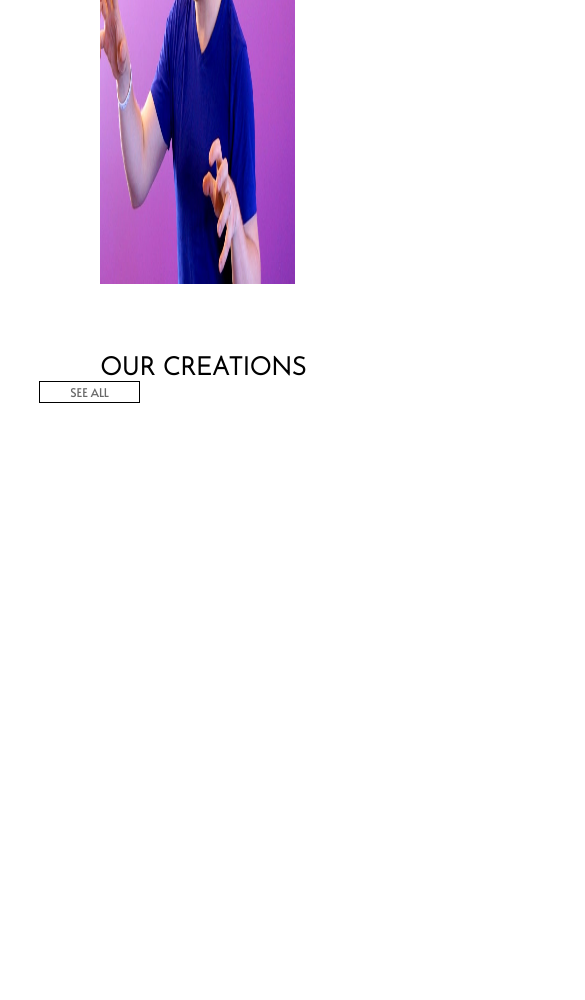
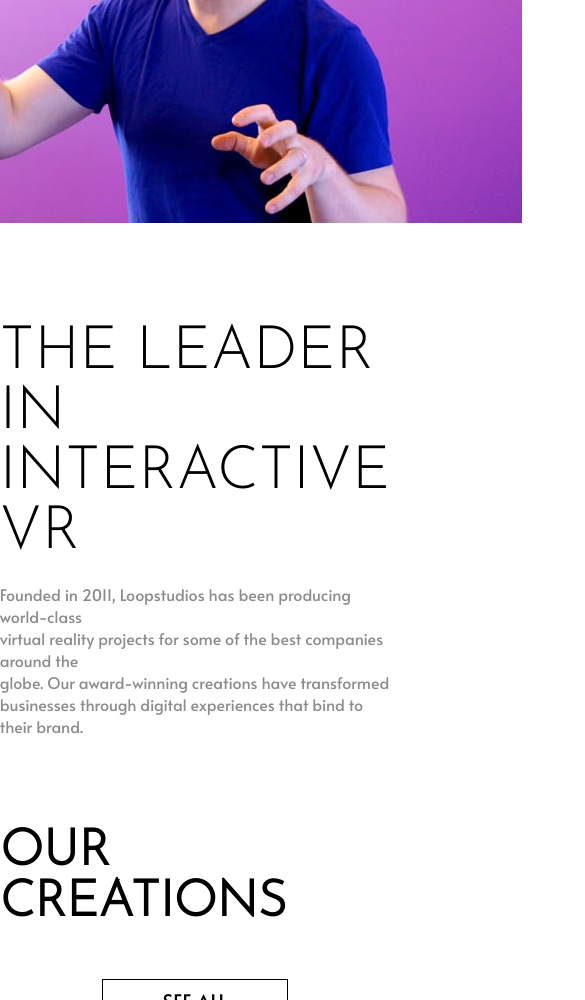
Before and after one commit to NenadBubalo/loopstudios-landing-page, a plain HTML site: page src/main.html in a window 390 px wide. Shown: the part 1000-2000 px from the top of the page, 585 px wide, since content can reach past the window. Drawn offline with nearby package versions, Linux system fonts and the light colour scheme.

Commit message:
Release 16.08.21

```diff
--- a/src/main.html
+++ b/src/main.html
@@ -3,6 +3,7 @@
 <head>
     <meta charset="UTF-8">
     <title>loopstudios-landing-page</title>
+    <meta name="viewport" content="width=device-width, initial-scale=1.0">
     <link rel="stylesheet" href="style.css">
 </head>
 <body>
@@ -28,7 +29,7 @@
     <main>
         <div class="main__imageText">
             <img src="../images/desktop/image-interactive.jpg" class="main__imageText-image">
-            <div class="main__imageText-text">
+            <div class="main__imageText-text" id="About">
                 <h1 class="main__imageText-text-h1">
                     The leader in<br> interactive VR
                 </h1>
@@ -38,6 +39,20 @@
                 </p>
             </div>
         </div>
+        <!--Mobile version from main__imageText-->
+        <div class="main__imageText-Mobile">
+            <img src="../images/mobile/image-interactive.jpg" class="main__imageText-image-Mobile">
+            <div class="main__imageText-text-Mobile" id="About">
+                <h1 class="main__imageText-text-h1-Mobile">
+                    The leader in<br> interactive VR
+                </h1>
+                <p class="main__imageText-text-p-Mobile">
+                    Founded in 2011, Loopstudios has been producing world-class<br> virtual reality projects for some of the best companies around the<br> globe.
+                    Our award-winning creations have transformed<br> businesses through digital experiences that bind to their brand.
+                </p>
+            </div>
+        </div>
+        <!--Mobile version end-->
         <div class="main__creationsButton">
             <h1 class="main__creationsButton-h1">our creations</h1>
             <button type="button" name="button" class="main__creationsButton-button" id="button">
--- a/src/style.css
+++ b/src/style.css
@@ -142,6 +142,10 @@
     cursor: pointer;
 }
 
+.main__imageText-Mobile {
+    display: none;
+}
+
 .button__text {
     font-family: "Alata", sans-serif;
     text-transform: uppercase;
@@ -231,3 +235,82 @@
     float: right;
     color: hsl(0, 0%, 100%);
 }
+
+
+/** 992px oder schmaler */
+@media (max-width: 62em) {
+    header {
+        background-image: url("/images/mobile/image-hero.jpg");
+    }
+
+    .header__title {
+        margin: 20rem auto 0 auto;
+    }
+
+    .main__imageText {
+        display: none;
+    }
+
+    .main__imageText-Mobile {
+        display: flex;
+        flex-direction: column;
+        align-items: center;
+    }
+
+    .main__imageText-image-Mobile {
+        padding: 10rem 0 10rem 0;
+    }
+
+    .main__imageText-text-Mobile {
+        display: flex;
+        flex-direction: column;
+        align-items: center;
+        background-color: hsl(0, 0%, 100%);
+    }
+
+    .main__imageText-text-h1-Mobile {
+        font-family: "Josefin Sans", sans-serif;
+        text-transform: uppercase;
+        font-size: 6rem;
+        font-weight: lighter;
+        color: hsl(0, 0%, 0%);
+        padding-bottom: 2rem;
+    }
+
+    .main__imageText-text-p-Mobile {
+        font-family: "Alata", sans-serif;
+        color: hsl(0, 0%, 55%);
+        font-size: 1.6rem;
+        padding-bottom: 5rem;
+    }
+
+    .main__creationsButton {
+        display: flex;
+        flex-direction: column;
+        align-items: center;
+    }
+
+    .main__creationsButton-h1 {
+        margin: 0;
+        padding-bottom: 5rem;
+        font-size: 5rem;
+    }
+
+    .main__creationsButton-button {
+        margin: 0;
+    }
+
+    .button__text {
+        padding: 0.5rem 3rem 0.5rem 3rem;
+        font-size: 2rem;
+        color: hsl(0, 0%, 0%);
+    }
+}
+/** 768px oder schmaler */
+@media (max-width: 48em) {
+
+}
+/** 576px oder schmaler */
+@media (max-width: 36em) {
+
+}
```
